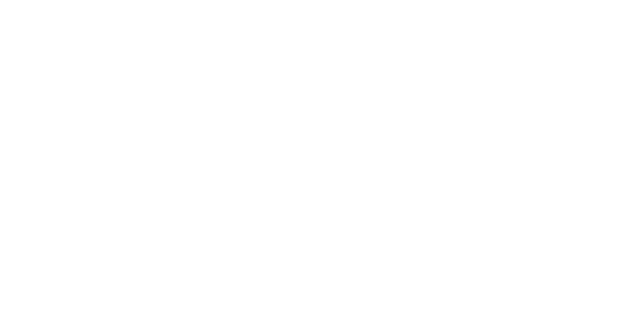
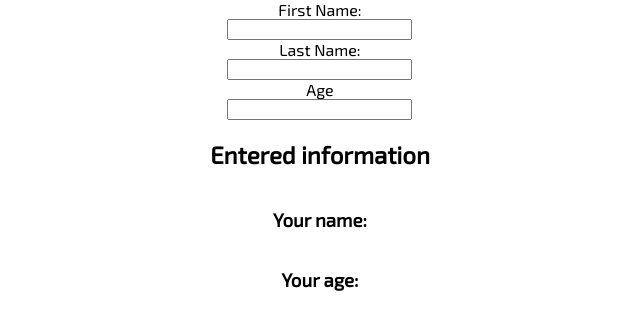
Before and after one commit to norbert-lukaszuk/reactapp, a React (Create React App) app: page / in a window 1280 px wide. Shown: the top 330 px of the page, without its empty margins (320-960 px from the left). Built offline with nearby package versions, Linux system fonts and the light colour scheme.

Commit message:
name & age input

```diff
--- a/src/App.js
+++ b/src/App.js
@@ -1,5 +1,5 @@
 import React from "react";
-
+import Form from "./Components/FormContainer";
 class App extends React.Component {
   constructor() {
     super();
@@ -7,7 +7,7 @@
   }
 
   render() {
-    return <form></form>;
+    return <Form />;
   }
 }
 
--- /dev/null
+++ b/src/Components/FormComponent.js
@@ -0,0 +1,36 @@
+import React from "react";
+
+function FormComponent(props) {
+  return (
+    <div className="FormComponent">
+      <label htmlFor="FirstName">First Name: </label>
+      <input
+        type="text"
+        name="FirstName"
+        value={props.FirstName}
+        onChange={props.handleChange}
+      />
+      <label htmlFor="LastName">Last Name: </label>
+      <input
+        type="text"
+        name="LastName"
+        value={props.LastName}
+        onChange={props.handleChange}
+      />
+      <label htmlFor="Age">Age</label>
+      <input
+        type="number"
+        name="Age"
+        value={props.Age}
+        onChange={props.handleChange}
+      />
+      <h2>Entered information</h2>
+      <h3>
+        Your name: {props.FirstName} {props.LastName}{" "}
+      </h3>
+      <h3>Your age: {props.Age}</h3>
+    </div>
+  );
+}
+
+export default FormComponent;
--- /dev/null
+++ b/src/Components/FormContainer.js
@@ -0,0 +1,29 @@
+import React from "react";
+import FormComponent from "./FormComponent";
+
+class Form extends React.Component {
+  constructor() {
+    super();
+
+    this.state = {
+      FirstName: "",
+      LastName: "",
+      Age: "",
+      Gender: "",
+      Destination: "",
+      VeganDiet: "",
+      LactoseFreeDiet: "",
+      KosherDiet: "",
+    };
+  }
+  handleChange = (e) => {
+    const { name, type, value } = e.target;
+    this.setState({
+      [name]: value,
+    });
+  };
+  render() {
+    return <FormComponent handleChange={this.handleChange} {...this.state} />;
+  }
+}
+export default Form;
--- a/src/index.css
+++ b/src/index.css
@@ -15,21 +15,7 @@
   font-family: source-code-pro, Menlo, Monaco, Consolas, "Courier New",
     monospace;
 }
-.mainHeader {
-  text-align: center;
-  width: 100%;
-  background-color: rgb(178, 178, 178);
-  padding: 10px;
-}
-.buttonPlus {
-  background: none;
-  border: 1px solid black;
-  border-radius: 10px;
-  padding: 20px;
-  margin-bottom: 10px;
-  cursor: pointer;
-}
-.countingComponent {
+.FormComponent {
   display: flex;
   justify-content: center;
   align-items: center;
```
